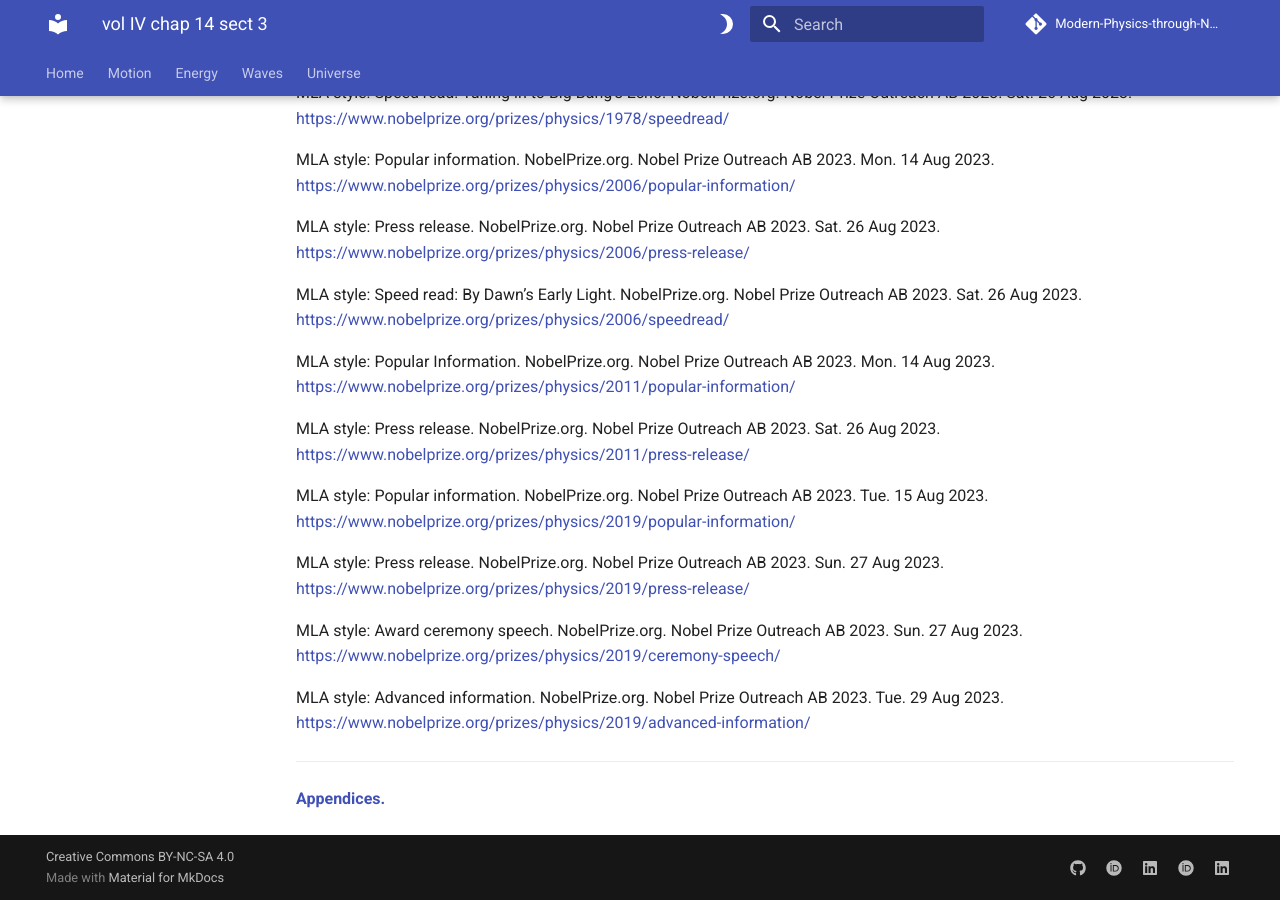
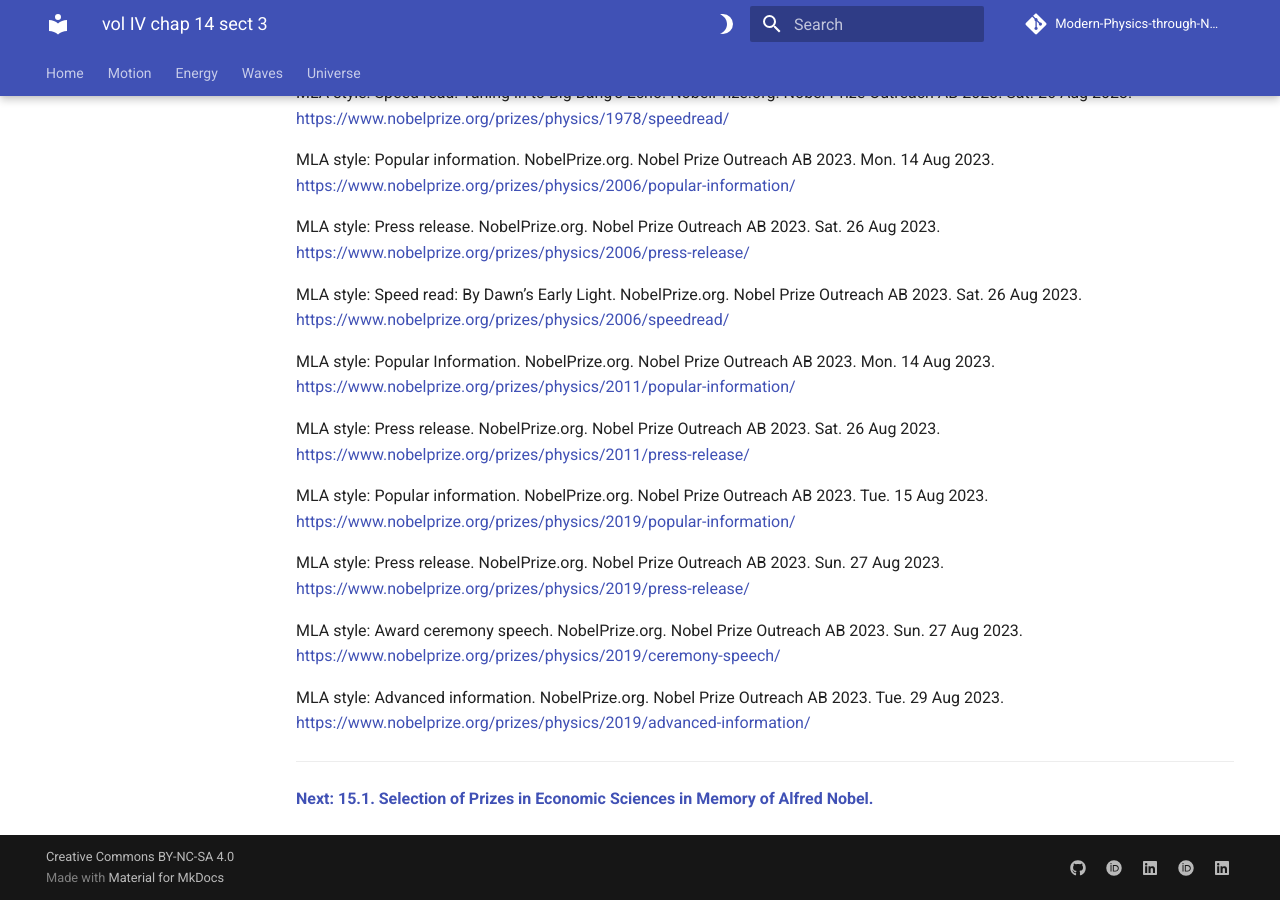
Before and after one commit to modphysnobel/modphysnobel.github.io, an MkDocs documentation site: the page built from docs/vol-IV/vol-IV-chap-14-sect-3.md, in a window 1280 px wide and 900 px high, scrolled down 10083 px. Built offline with MkDocs 1.6.1 and Material for MkDocs 9.7.7, drawn with Linux system fonts in a browser that asks for light colours; some web fonts are replaced; comment, search, counter and statistics services are not loaded.

Commit message:
Update vol-IV-chap-14-sect-3.md

```diff
--- a/docs/vol-IV/vol-IV-chap-14-sect-3.md
+++ b/docs/vol-IV/vol-IV-chap-14-sect-3.md
@@ -286,4 +286,4 @@
 
 ***
 
-[**Appendices.**](./vol-IV-chap-14-apendix.md)
+[**Next: 15.1. Selection of Prizes in Economic Sciences in Memory of Alfred Nobel.**](./vol-IV-chap-15-sect-1.md)
```
